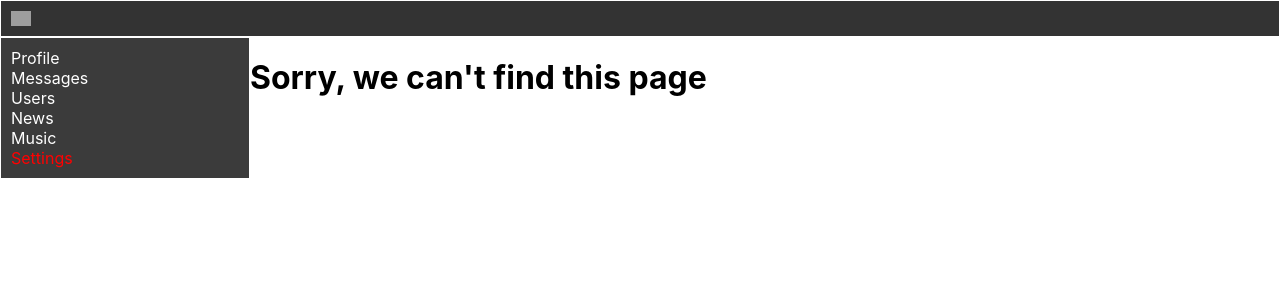
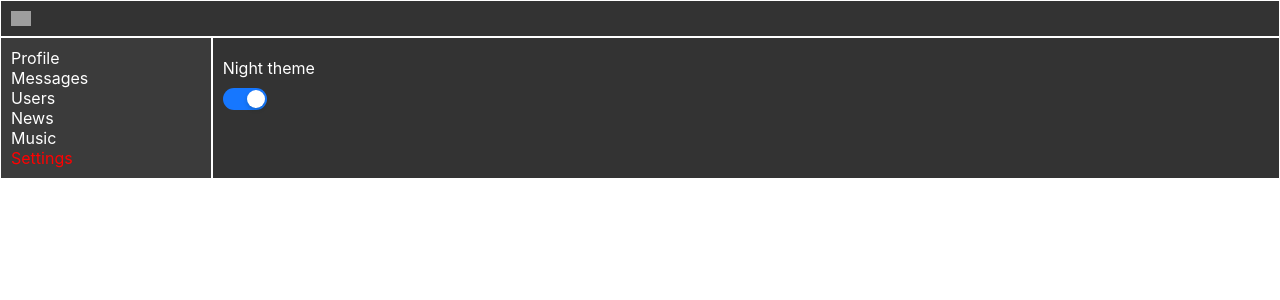
Before and after one commit to Diushes1996/social, a React (Create React App) app: page /settings in a window 1280 px wide. Shown: the top 300 px of the page. Built offline with nearby package versions, Linux system fonts and the light colour scheme; grey boxes are pictures that could not be loaded.

Commit message:
Add antd to project and settings switch to dark theme

```diff
--- a/src/App.js
+++ b/src/App.js
@@ -6,6 +6,7 @@ import { UsersContainer } from "./components/Users/UsersContainer";
 import Layout from "./components/Layout";
 import NotFoundPage from "./components/NotFoundPage";
 import { Profile } from "./components/Profile/Profile";
+import { Settings } from "./components/Settings/Settings";
 
 const App = (props) => {
   return (
@@ -25,6 +26,7 @@ const App = (props) => {
             }
           />
           <Route path="/users" element={<UsersContainer />} />
+          <Route path="/settings" element={<Settings />} />
           <Route path="*" element={<NotFoundPage />} />
         </Route>
       </Routes>
--- a/src/components/Dialogs/Dialogs.jsx
+++ b/src/components/Dialogs/Dialogs.jsx
@@ -1,6 +1,7 @@
 import s from './Dialogs.module.css'
 import DialogItem from './DialogItem/DialogItem'
 import Message from './Message/Message'
+
 
 const Dialogs = (props) => {
 
--- /dev/null
+++ b/src/components/Settings/Settings.jsx
@@ -0,0 +1,9 @@
+import { Theme } from "./Theme"
+
+export const Settings = () => {
+    return (
+        <>
+         <Theme/>
+        </>
+    )
+}
--- /dev/null
+++ b/src/components/Settings/Settings.module.css
@@ -0,0 +1,24 @@
+.themeContainer {
+    width: 100%;
+    display: flex;
+    flex-direction: column;
+    align-items: flex-start;
+    padding: 10px;
+    box-sizing: border-box;
+    border: 1px solid white;
+}
+
+.dark {
+    background-color: #333;
+    color: white;
+}
+
+.light {
+    background-color: white;
+    color: black;
+}
+
+.text {
+    padding: 10px 0px;
+    box-sizing: border-box;
+}
--- /dev/null
+++ b/src/components/Settings/Theme.jsx
@@ -0,0 +1,23 @@
+import { Switch } from 'antd';
+import { useState } from 'react';
+import s from './Settings.module.css'
+
+export const Theme = () => {
+
+    const [theme, setTheme] = useState(true)
+
+    const onChange = (checked: boolean) => {
+        setTheme()
+        console.log(`switch to ${checked}`);
+      };
+
+    return (
+        <>
+            <div className={`${s.themeContainer} ${theme === true ? s.dark : s.light}`}>
+                <span className={s.text}>Night theme</span>
+                <Switch defaultChecked onChange={onChange} />
+            </div>
+
+        </>
+    )
+}
```
